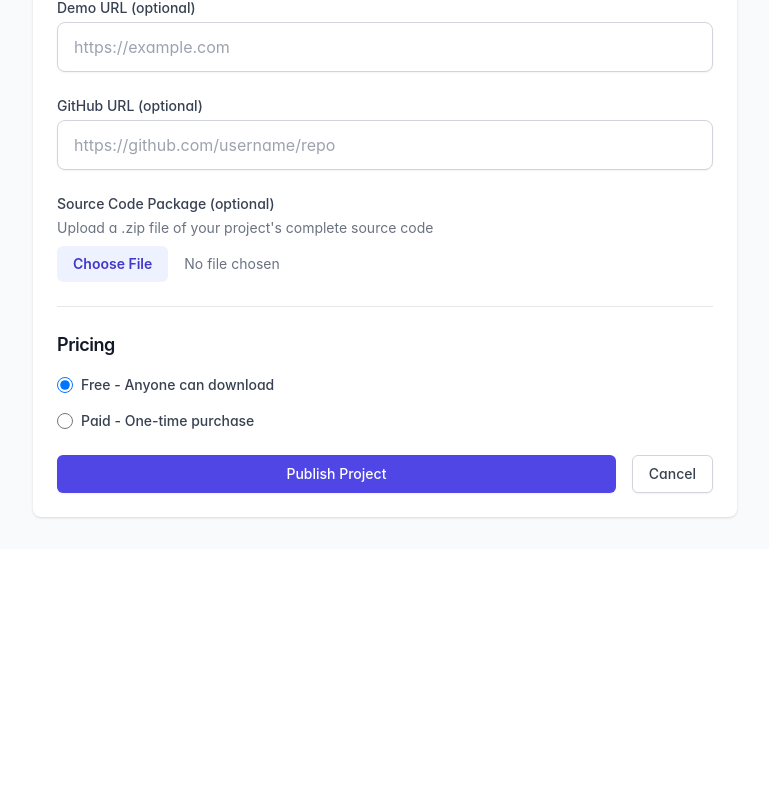
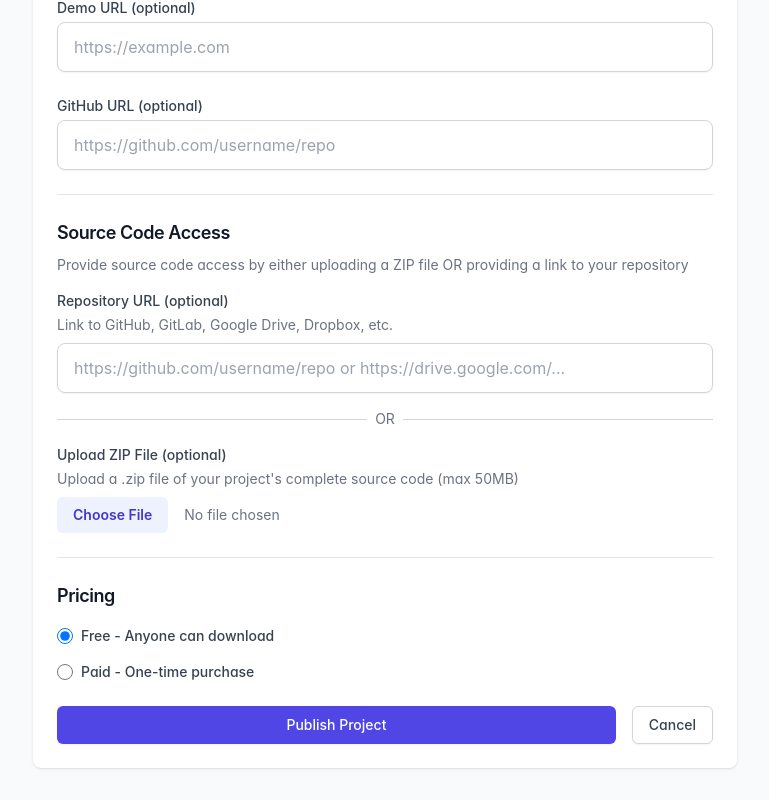
Before and after one commit to analisto/tabib_gov_az, a Next.js app: page /dashboard/upload in a window 1280 px wide. Shown: the part 955-1755 px from the top of the page, without its empty margins (255-1024 px from the left). Before the commit the page ends 1504 px from the top, so only its background shows below. Built offline with nearby package versions, Linux system fonts and the light colour scheme; no server answers; sample sign-in values are in the browser's storage.

Commit message:
size limitation for uploading

```diff
--- a/app/api/templates/[id]/route.ts
+++ b/app/api/templates/[id]/route.ts
@@ -96,6 +96,7 @@ export async function PUT(
         demoUrl: body.demoUrl,
         githubUrl: body.githubUrl,
         downloadUrl: body.downloadUrl,
+        repositoryUrl: body.repositoryUrl,
         previewImage: body.previewImage,
         images: body.images,
         price: body.price,
--- a/app/api/templates/route.ts
+++ b/app/api/templates/route.ts
@@ -14,6 +14,7 @@ const templateSchema = z.object({
   demoUrl: z.string().url().optional().or(z.literal('')),
   githubUrl: z.string().url().optional().or(z.literal('')),
   downloadUrl: z.string().url().optional().or(z.literal('')).or(z.undefined()),
+  repositoryUrl: z.string().url().optional().or(z.literal('')).or(z.undefined()),
   techStack: z.array(z.string()),
   price: z.number().min(0, 'Price must be at least 0'),
   isPaid: z.boolean(),
@@ -86,6 +87,7 @@ export async function POST(req: NextRequest) {
         demoUrl: validatedData.demoUrl || null,
         githubUrl: validatedData.githubUrl || null,
         downloadUrl: validatedData.downloadUrl || null,
+        repositoryUrl: validatedData.repositoryUrl || null,
         price: validatedData.price,
         isPaid: validatedData.isPaid,
         userId: session.user.id,
--- a/app/api/upload/route.ts
+++ b/app/api/upload/route.ts
@@ -2,6 +2,10 @@ import { NextRequest, NextResponse } from 'next/server'
 import { getServerSession } from 'next-auth'
 import { authOptions } from '@/lib/auth'
 import { uploadToR2 } from '@/lib/r2'
+
+// Configure route to handle larger files (50MB for zip files)
+export const runtime = 'nodejs'
+export const dynamic = 'force-dynamic'
 
 export async function POST(req: NextRequest) {
   try {
--- a/app/dashboard/edit/[id]/page.tsx
+++ b/app/dashboard/edit/[id]/page.tsx
@@ -23,6 +23,7 @@ export default function EditTemplatePage() {
     tags: '',
     demoUrl: '',
     githubUrl: '',
+    repositoryUrl: '',
     techStack: '',
     price: '0',
     isPaid: false,
@@ -35,6 +36,7 @@ export default function EditTemplatePage() {
   const [existingImages, setExistingImages] = useState<string[]>([])
   const [zipFile, setZipFile] = useState<File | null>(null)
   const [existingDownloadUrl, setExistingDownloadUrl] = useState('')
+  const [existingRepositoryUrl, setExistingRepositoryUrl] = useState('')
 
   useEffect(() => {
     if (status === 'unauthenticated') {
@@ -66,6 +68,7 @@ export default function EditTemplatePage() {
           tags: template.tags?.join(', ') || '',
           demoUrl: template.demoUrl || '',
           githubUrl: template.githubUrl || '',
+          repositoryUrl: template.repositoryUrl || '',
           techStack: template.techStack?.join(', ') || '',
           price: template.price?.toString() || '0',
           isPaid: template.isPaid || false,
@@ -74,6 +77,7 @@ export default function EditTemplatePage() {
         setExistingPreviewImage(template.previewImage || '')
         setExistingImages(template.images || [])
         setExistingDownloadUrl(template.downloadUrl || '')
+        setExistingRepositoryUrl(template.repositoryUrl || '')
       } catch (err) {
         setError('Failed to load template')
       } finally {
@@ -147,6 +151,7 @@ export default function EditTemplatePage() {
         demoUrl: formData.demoUrl || undefined,
         githubUrl: formData.githubUrl || undefined,
         downloadUrl: finalDownloadUrl || undefined,
+        repositoryUrl: formData.repositoryUrl || undefined,
         techStack: formData.techStack
           .split(',')
           .map((tech) => tech.trim())
@@ -432,23 +437,72 @@ export default function EditTemplatePage() {
               />
             </div>
 
+            {/* Repository/Source Code Section */}
+            <div className="border-t pt-6">
+              <h3 className="text-lg font-semibold text-gray-900 mb-2">
+                Source Code Access
+              </h3>
+              <p className="text-sm text-gray-500 mb-4">
+                Provide source code access by either uploading a ZIP file OR providing a link to your repository
+              </p>
+
+              <div className="space-y-4">
+                <div>
+                  <label
+                    htmlFor="repositoryUrl"
+                    className="block text-sm font-medium text-gray-700"
+                  >
+                    Repository URL (optional)
+                  </label>
+                  {existingRepositoryUrl && (
+                    <div className="mt-2 text-sm text-gray-600 flex items-center gap-2">
+                      <svg className="w-4 h-4 text-green-600" fill="none" stroke="currentColor" viewBox="0 0 24 24">
+                        <path strokeLinecap="round" strokeLinejoin="round" strokeWidth={2} d="M5 13l4 4L19 7" />
+                      </svg>
+                      Current: {existingRepositoryUrl}
+                    </div>
+                  )}
+                  <p className="mt-1 text-sm text-gray-500">
+                    Link to GitHub, GitLab, Google Drive, Dropbox, etc.
+                  </p>
+                  <input
+                    type="url"
+                    id="repositoryUrl"
+                    value={formData.repositoryUrl}
+                    onChange={(e) =>
+                      setFormData({ ...formData, repositoryUrl: e.target.value })
+                    }
+                    placeholder="https://github.com/username/repo or https://drive.google.com/..."
+                    className="mt-2 block w-full px-4 py-3 bg-white border border-gray-300 rounded-lg shadow-sm focus:outline-none focus:ring-2 focus:ring-indigo-500 focus:border-transparent transition-all text-gray-900"
+                  />
+                </div>
+
+                <div className="relative">
+                  <div className="absolute inset-0 flex items-center" aria-hidden="true">
+                    <div className="w-full border-t border-gray-300"></div>
+                  </div>
+                  <div className="relative flex justify-center text-sm">
+                    <span className="px-2 bg-white text-gray-500">OR</span>
+                  </div>
+                </div>
+
                 <div>
                   <label
                     htmlFor="zipFile"
                     className="block text-sm font-medium text-gray-700"
                   >
-                Download Package {existingDownloadUrl && '(optional - leave blank to keep current)'}
+                    Upload ZIP File {existingDownloadUrl && '(optional - leave blank to keep current)'}
                   </label>
                   {existingDownloadUrl && !zipFile && (
                     <div className="mt-2 text-sm text-gray-600 flex items-center gap-2">
                       <svg className="w-4 h-4 text-green-600" fill="none" stroke="currentColor" viewBox="0 0 24 24">
                         <path strokeLinecap="round" strokeLinejoin="round" strokeWidth={2} d="M5 13l4 4L19 7" />
                       </svg>
-                  Download file already uploaded
+                      ZIP file already uploaded
                     </div>
                   )}
                   <p className="mt-1 text-sm text-gray-500">
-                Upload a .zip file of your template code for users to download
+                    Upload a .zip file of your project's complete source code (max 50MB)
                   </p>
                   <input
                     type="file"
@@ -470,6 +524,8 @@ export default function EditTemplatePage() {
                       {zipFile.name} ({(zipFile.size / 1024 / 1024).toFixed(2)} MB)
                     </div>
                   )}
+                </div>
+              </div>
             </div>
 
             {/* Pricing Section */}
--- a/app/dashboard/upload/page.tsx
+++ b/app/dashboard/upload/page.tsx
@@ -19,6 +19,7 @@ export default function UploadTemplatePage() {
     tags: '',
     demoUrl: '',
     githubUrl: '',
+    repositoryUrl: '',
     techStack: '',
     price: '0',
     isPaid: false,
@@ -92,6 +93,7 @@ export default function UploadTemplatePage() {
         demoUrl: formData.demoUrl || undefined,
         githubUrl: formData.githubUrl || undefined,
         downloadUrl: downloadUrl,
+        repositoryUrl: formData.repositoryUrl || undefined,
         techStack: formData.techStack
           .split(',')
           .map((tech) => tech.trim())
@@ -345,15 +347,56 @@ export default function UploadTemplatePage() {
               />
             </div>
 
+            {/* Repository/Source Code Section */}
+            <div className="border-t pt-6">
+              <h3 className="text-lg font-semibold text-gray-900 mb-2">
+                Source Code Access
+              </h3>
+              <p className="text-sm text-gray-500 mb-4">
+                Provide source code access by either uploading a ZIP file OR providing a link to your repository
+              </p>
+
+              <div className="space-y-4">
+                <div>
+                  <label
+                    htmlFor="repositoryUrl"
+                    className="block text-sm font-medium text-gray-700"
+                  >
+                    Repository URL (optional)
+                  </label>
+                  <p className="mt-1 text-sm text-gray-500">
+                    Link to GitHub, GitLab, Google Drive, Dropbox, etc.
+                  </p>
+                  <input
+                    type="url"
+                    id="repositoryUrl"
+                    value={formData.repositoryUrl}
+                    onChange={(e) =>
+                      setFormData({ ...formData, repositoryUrl: e.target.value })
+                    }
+                    placeholder="https://github.com/username/repo or https://drive.google.com/..."
+                    className="mt-2 block w-full px-4 py-3 bg-white border border-gray-300 rounded-lg shadow-sm focus:outline-none focus:ring-2 focus:ring-indigo-500 focus:border-transparent transition-all text-gray-900"
+                  />
+                </div>
+
+                <div className="relative">
+                  <div className="absolute inset-0 flex items-center" aria-hidden="true">
+                    <div className="w-full border-t border-gray-300"></div>
+                  </div>
+                  <div className="relative flex justify-center text-sm">
+                    <span className="px-2 bg-white text-gray-500">OR</span>
+                  </div>
+                </div>
+
                 <div>
                   <label
                     htmlFor="zipFile"
                     className="block text-sm font-medium text-gray-700"
                   >
-                Source Code Package (optional)
+                    Upload ZIP File (optional)
                   </label>
                   <p className="mt-1 text-sm text-gray-500">
-                Upload a .zip file of your project's complete source code
+                    Upload a .zip file of your project's complete source code (max 50MB)
                   </p>
                   <input
                     type="file"
@@ -375,6 +418,8 @@ export default function UploadTemplatePage() {
                       {zipFile.name} ({(zipFile.size / 1024 / 1024).toFixed(2)} MB)
                     </div>
                   )}
+                </div>
+              </div>
             </div>
 
             {/* Pricing Section */}
--- a/app/templates/[id]/page.tsx
+++ b/app/templates/[id]/page.tsx
@@ -17,6 +17,7 @@ interface Template {
   demoUrl?: string
   githubUrl?: string
   downloadUrl?: string
+  repositoryUrl?: string
   techStack: string[]
   views: number
   downloads: number
@@ -335,11 +336,13 @@ export default function TemplateDetailPage() {
                   )}
                 </div>
 
-                {/* Download or Contact to Purchase */}
-                {template.downloadUrl && (
+                {/* Source Code Access */}
+                {(template.downloadUrl || template.repositoryUrl) && (
                   <>
                     {!template.isPaid || Number(template.price) === 0 ? (
-                      // Free template - show download button
+                      // Free template - show download/repository access
+                      <div className="space-y-2">
+                        {template.downloadUrl && (
                           <a
                             href={template.downloadUrl}
                             download
@@ -361,6 +364,31 @@ export default function TemplateDetailPage() {
                             </svg>
                             Download Source Code (.zip)
                           </a>
+                        )}
+                        {template.repositoryUrl && (
+                          <a
+                            href={template.repositoryUrl}
+                            target="_blank"
+                            rel="noopener noreferrer"
+                            className="w-full inline-flex justify-center items-center px-4 py-2 border border-gray-300 text-sm font-medium rounded-md text-gray-700 bg-white hover:bg-gray-50 shadow-sm"
+                          >
+                            <svg
+                              className="w-5 h-5 mr-2"
+                              fill="none"
+                              stroke="currentColor"
+                              viewBox="0 0 24 24"
+                            >
+                              <path
+                                strokeLinecap="round"
+                                strokeLinejoin="round"
+                                strokeWidth={2}
+                                d="M10 6H6a2 2 0 00-2 2v10a2 2 0 002 2h10a2 2 0 002-2v-4M14 4h6m0 0v6m0-6L10 14"
+                              />
+                            </svg>
+                            Access Repository
+                          </a>
+                        )}
+                      </div>
                     ) : (
                       // Paid template - show price only
                       <div className="bg-indigo-50 border border-indigo-200 rounded-lg p-4">
```
Also changed, not shown: vercel.json (added), 2 other files (tests, documents, lock files or other folders). Lines whose indentation alone changed are shown as unchanged.
